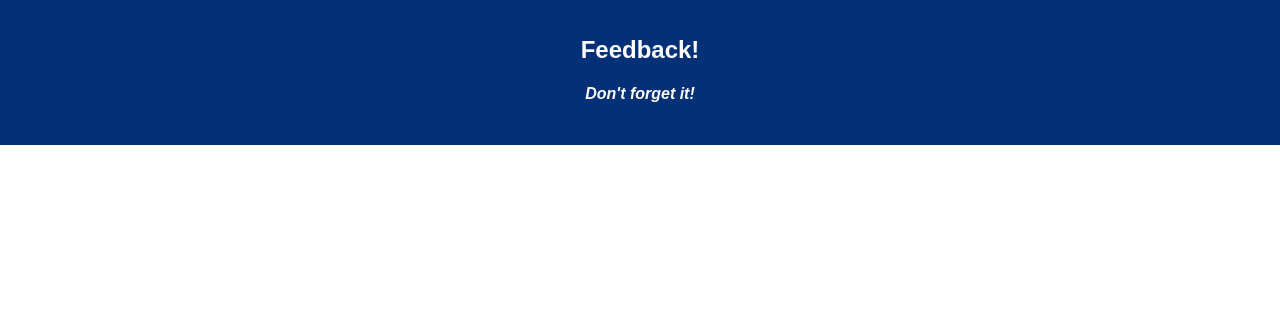
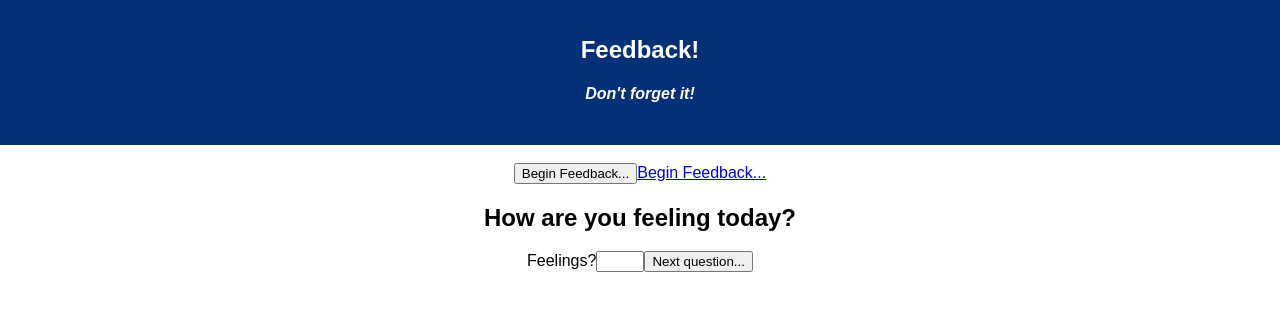
Before and after one commit to korchard/redux-feedback-loop, a React (Create React App) app: page /#/feelings in a window 1280 px wide. Shown: the top 310 px of the page. Built offline with nearby package versions, Linux system fonts and the light colour scheme.

Commit message:
created database and added needed components

```diff
--- a/package.json
+++ b/package.json
@@ -8,7 +8,10 @@
     "pg": "^8.2.1",
     "react": "^16.8.6",
     "react-dom": "^16.8.6",
-    "react-scripts": "^3.4.0"
+    "react-redux": "^7.2.2",
+    "react-router-dom": "^5.2.0",
+    "react-scripts": "^3.4.0",
+    "redux-logger": "^3.0.6"
   },
   "devDependencies": {
     "nodemon": "^1.18.5"
--- /dev/null
+++ b/src/components/Admin/Admin.js
@@ -0,0 +1,13 @@
+import React, { Component } from 'react';
+
+class Admin extends Component {
+  render() {
+    return (
+      <div>
+        <h2>Hello from Admin!</h2>
+      </div>
+    );
+  }
+}
+
+export default Admin;
--- a/src/components/App/App.js
+++ b/src/components/App/App.js
@@ -2,15 +2,36 @@ import React, { Component } from 'react';
 import axios from 'axios';
 import './App.css';
 
+import { HashRouter as Router, Route, Link } from 'react-router-dom';
+
+// import Admin from '../Admin/Admin';
+import Feelings from '../Feelings/Feelings';
+
 class App extends Component {
+
+  goToFeelings = () => {
+    this.props.history.push('/feelings');
+  }
+
   render() {
     return (
       <div className="App">
-        <header className="App-header">
-          <h1 className="App-title">Feedback!</h1>
-          <h4><i>Don't forget it!</i></h4>
-        </header>
-        <br/>
+        <Router>
+          <header className="App-header">
+            <h1 className="App-title">Feedback!</h1>
+            <h4><i>Don't forget it!</i></h4>
+          </header>
+          <br/>
+            {/* <Link to="/admin"></Link>
+            <Route>
+              <Admin/>
+            </Route> */}
+            <button onClick={this.goToFeelings}>Begin Feedback...</button>
+            <Link to="/feelings">Begin Feedback...</Link>
+            <Route path="/feelings">
+              <Feelings/>
+            </Route>
+        </Router>
       </div>
     );
   }
--- /dev/null
+++ b/src/components/Feelings/Feelings.js
@@ -0,0 +1,22 @@
+import React, { Component } from 'react';
+import { withRouter } from 'react-router-dom';
+
+class Feelings extends Component {
+
+  goToUnderstanding = () =>{
+    this.props.history.push("/understanding");
+  }
+
+  render() {
+    return (
+      <div>
+        <h2>How are you feeling today?</h2>
+        <label>Feelings?</label>
+        <input type="number" min="1" max="5" />
+        <button onClick={this.goToUnderstanding}>Next question...</button>
+      </div>
+    );
+  }
+}
+
+export default withRouter(Feelings);
```
Also changed, not shown: src/components/Comments/Comments.js (added, +13 -0 lines), src/components/Review/Review.js (added, +13 -0 lines), src/components/SubmitSuccess/SubmitSuccess.js (added, +13 -0 lines), src/components/Support/Support.js (added, +13 -0 lines), src/components/Understanding/Understanding.js (added, +13 -0 lines), 2 other files (tests, documents, lock files or other folders).
